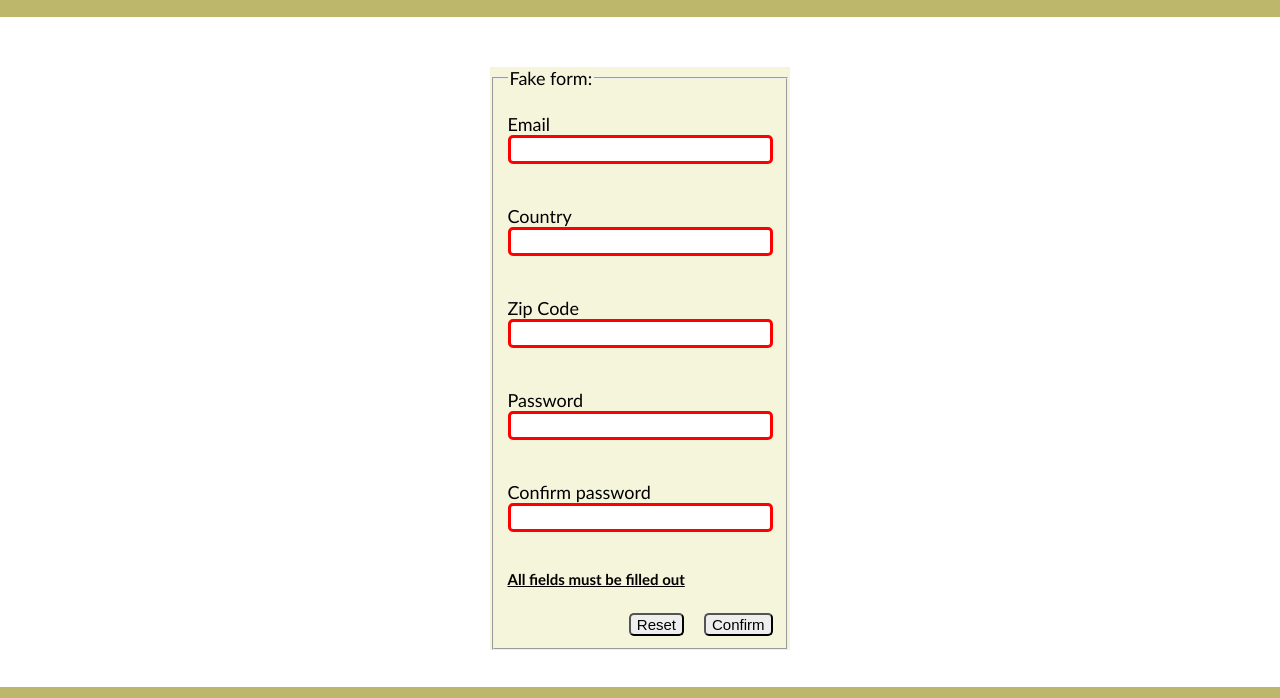
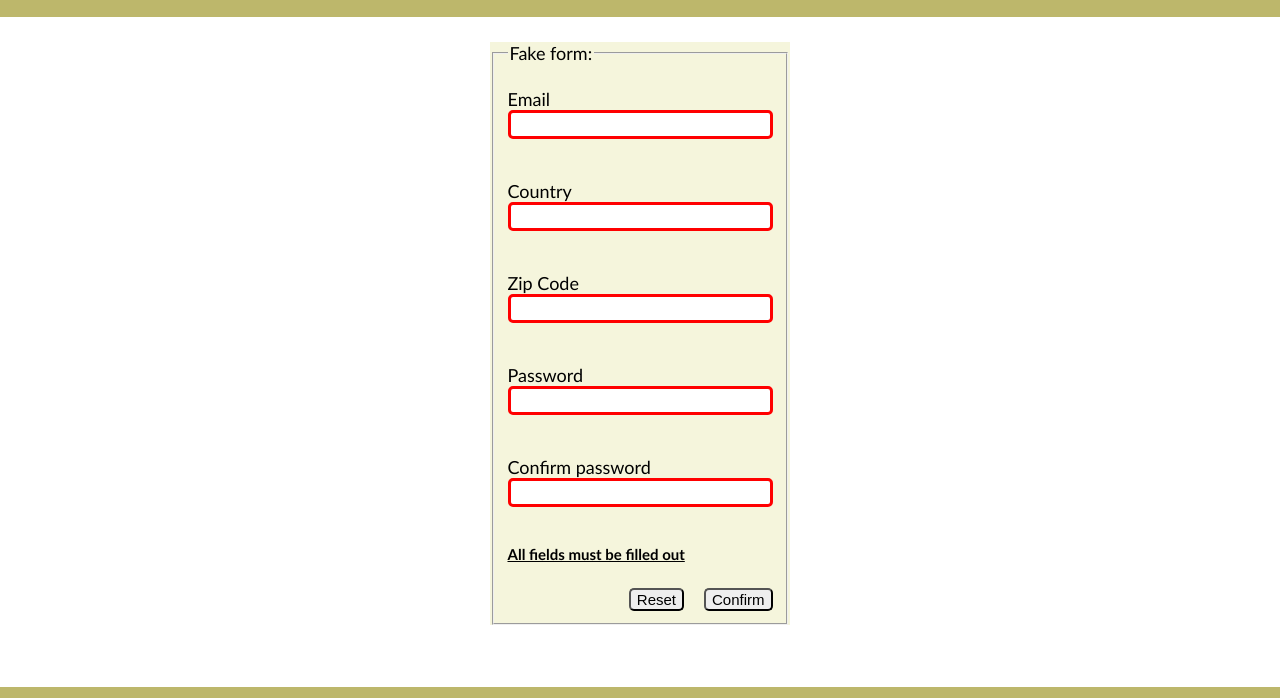
Before and after one commit to ValerioL94/form-validation, a website: page index.html in a window 1280 px wide. Shown: the part 63-761 px from the top of the page. Drawn offline with Linux system fonts and the light colour scheme.

Commit message:
Fix overlapping content

```diff
--- a/styles.css
+++ b/styles.css
@@ -23,13 +23,12 @@ main {
   display: flex;
   flex-direction: column;
   align-items: center;
-  gap: 25px;
-  padding-top: 50px;
+  padding: 25px;
+  gap: 15px;
   box-sizing: border-box;
 }
 
 #formWrapper {
-  max-height: 500px;
   min-width: 300px;
 }
 form {
@@ -97,6 +96,8 @@ button {
 }
 
 #resultWrapper {
+  min-width: 300px;
+  text-align: center;
   color: green;
   font-weight: bold;
   border-top: 3px solid green;
```
